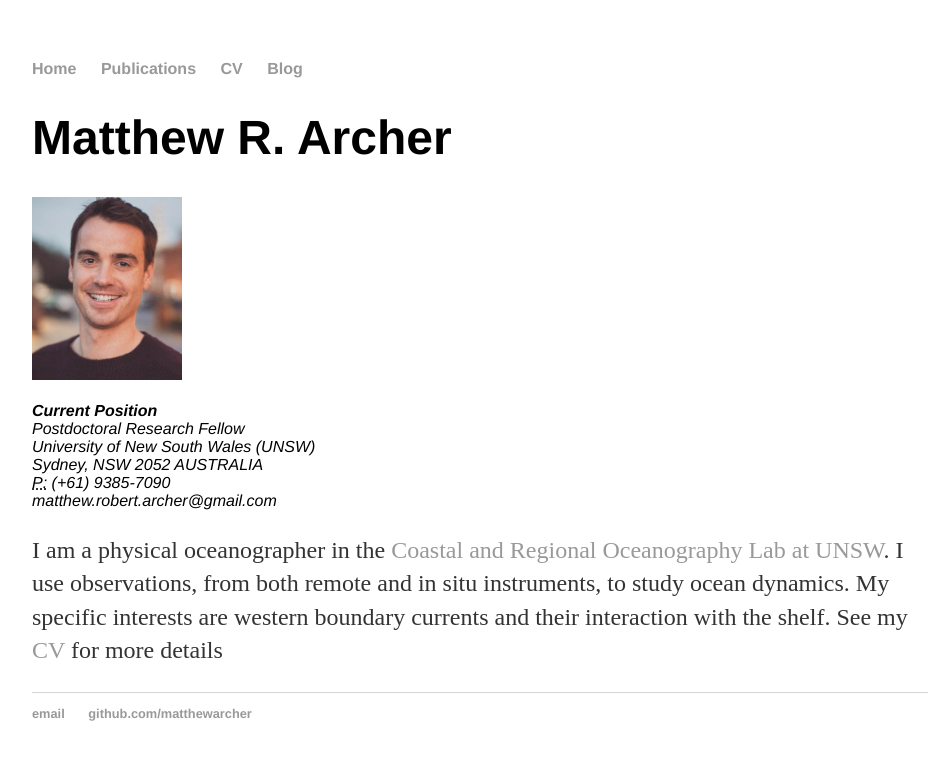
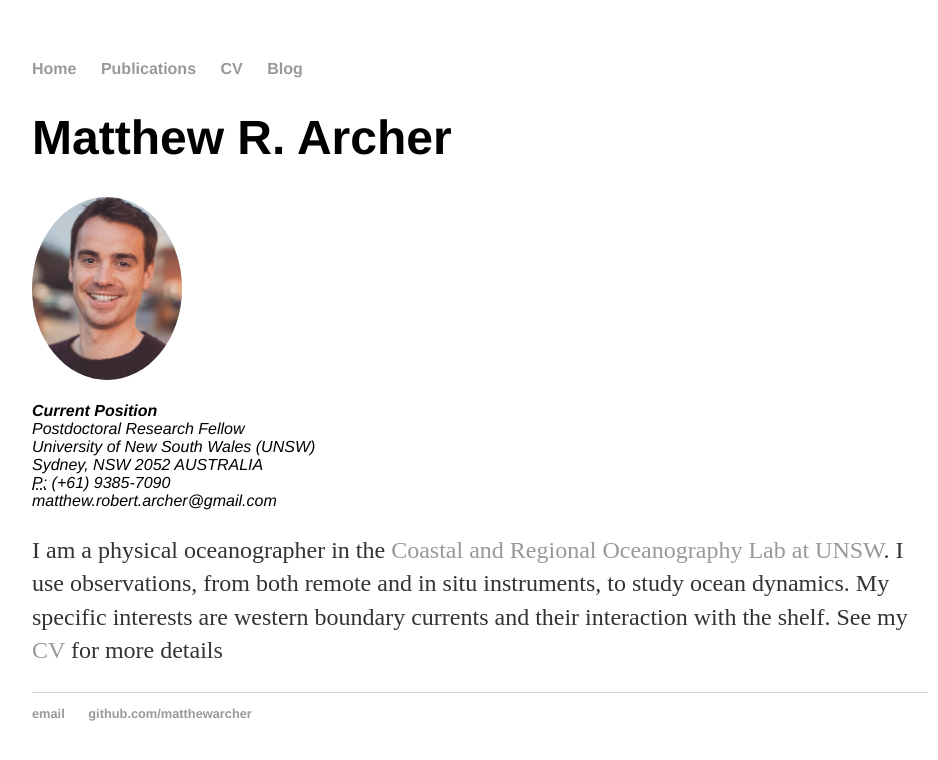
Before and after one commit to matthewarcher/matthewarcher.github.io, a Jekyll site: the page built from index.html, in a window 1280 px wide. Shown: the top 760 px of the page, without its empty margins (160-1098 px from the left). Built offline with Jekyll 4.4.1, drawn with Linux system fonts in a browser that asks for light colours.

Commit message:
Update index.html

```diff
--- a/index.html
+++ b/index.html
@@ -8,7 +8,7 @@ title: Matthew R. Archer
 
 	<!--<div class="col-md-4 hidden-xs hidden-sm"><br><hr></div>-->
         <div class="col-sm-4">
-	<img class="img-circle" src="/Profile_Pic_1mb.PNG" style="width:150px;">
+	<img class="img-circle" src="/Profile_Pic_1mb.PNG" style="width:150px;  border-radius: 50%;">
 	</div>
 	<br>
 
```
